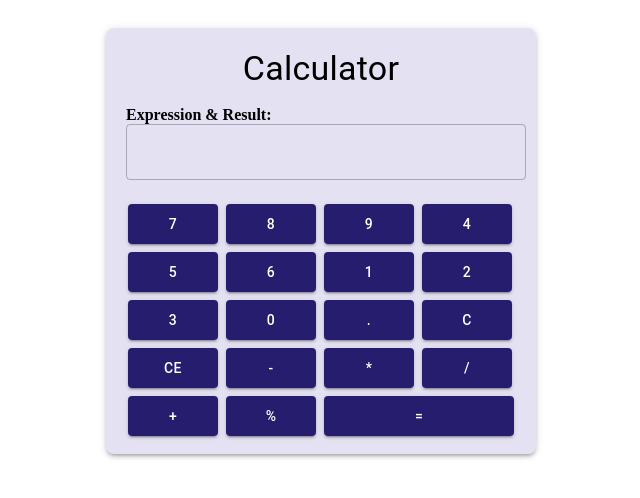
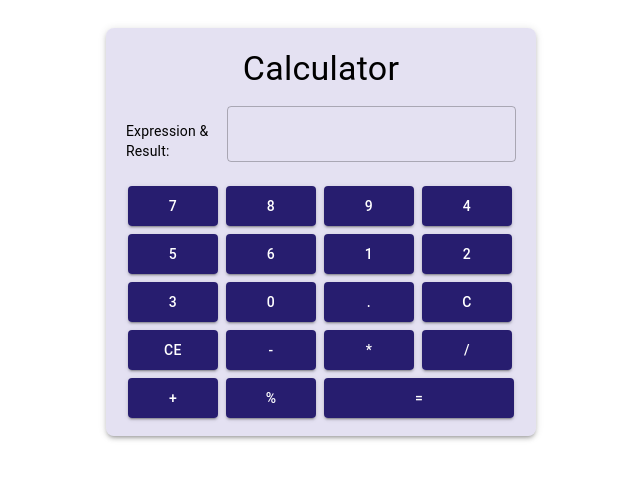
Before and after one commit to sadamali-oc/Calculator, a React (Vite) app: page / in a window 1280 px wide. Shown: the top 498 px of the page, without its empty margins (319-959 px from the left). Built offline with nearby package versions, Linux system fonts and the light colour scheme.

Commit message:
Changed style in InputDisplay atom

```diff
--- a/src/components/atoms/inputDisplay/index.jsx
+++ b/src/components/atoms/inputDisplay/index.jsx
@@ -6,9 +6,8 @@ const InputDisplay = ({ value, ...props }) => {
     <TextField
       value={value}
       variant="outlined"
-
       disabled
-      sx={{ marginBottom: "10px", height: "60px" , width:'400px'}}
+      sx={{ marginBottom: "10px", height: "60px", width: "400px" }}
       {...props}
     />
   );
--- a/src/components/molecules/displayWithLabel/index.jsx
+++ b/src/components/molecules/displayWithLabel/index.jsx
@@ -1,13 +1,23 @@
-import React from 'react';
-import InputDisplay from '../../atoms/inputDisplay';
+import React from "react";
+import InputDisplay from "../../atoms/inputDisplay";
+import { Typography, Box } from "@mui/material";
 
-const DisplayWithLabel = ({ label, value, testId }) => {
-  return (
-    <div sx={{ display: 'flex',gap:'5px', alignItems: 'center', marginBottom: '2px' , margined:0}}>
-      <strong>{label}:</strong>
-      <InputDisplay value={value} data-testid={testId} />
-    </div>
-  );
-};
+const DisplayWithLabel = ({ label, value, testId }) => (
+  <Box
+    data-testid={testId}
+    sx={{
+      display: "flex",
+      alignItems: "center",
+      gap: 1,
+      mb: 0.5,
+    }}
+  >
+    <Typography variant="body2" sx={{ minWidth: 90 }}>
+      {label}:
+    </Typography>
+
+    <InputDisplay value={value} />
+  </Box>
+);
 
 export default DisplayWithLabel;
```
Also changed, not shown: 1 other file (tests, documents, lock files or other folders).
